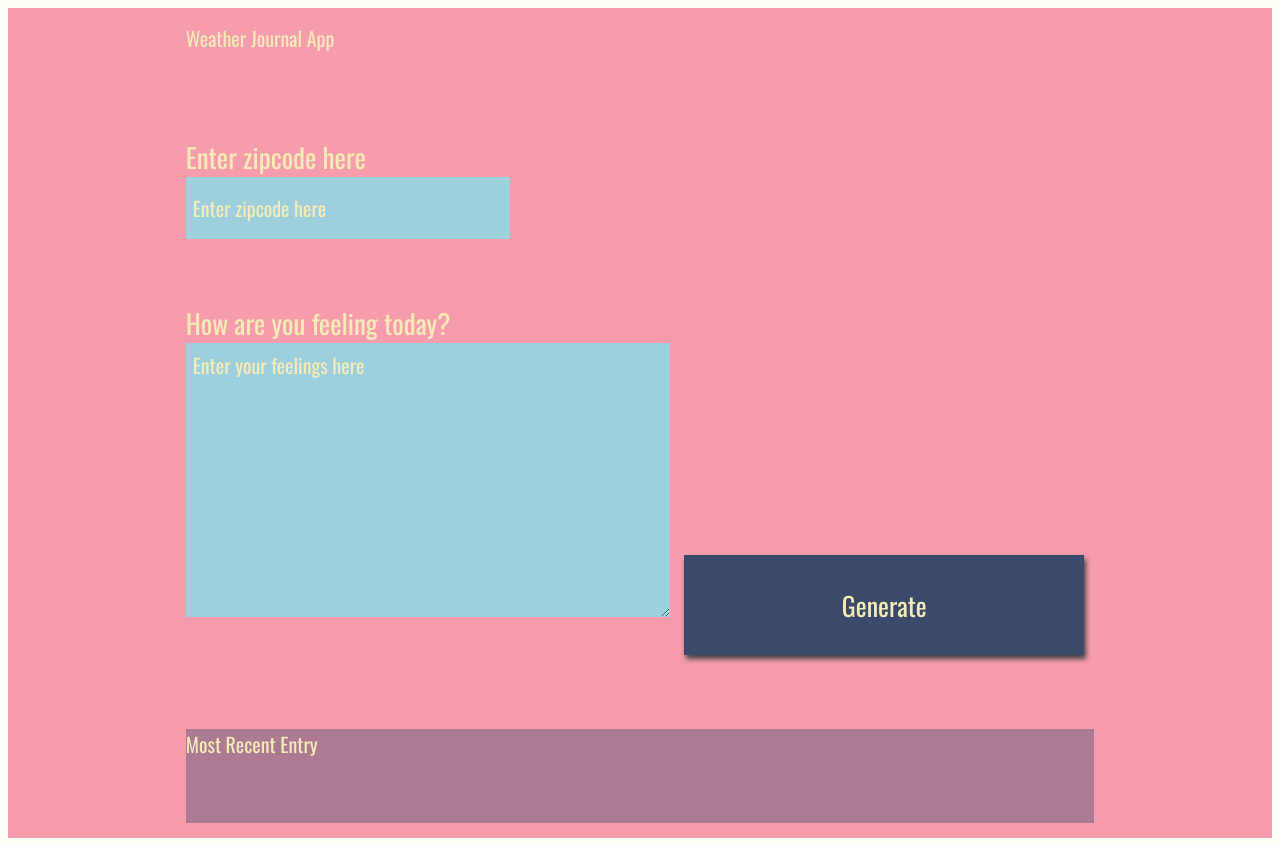
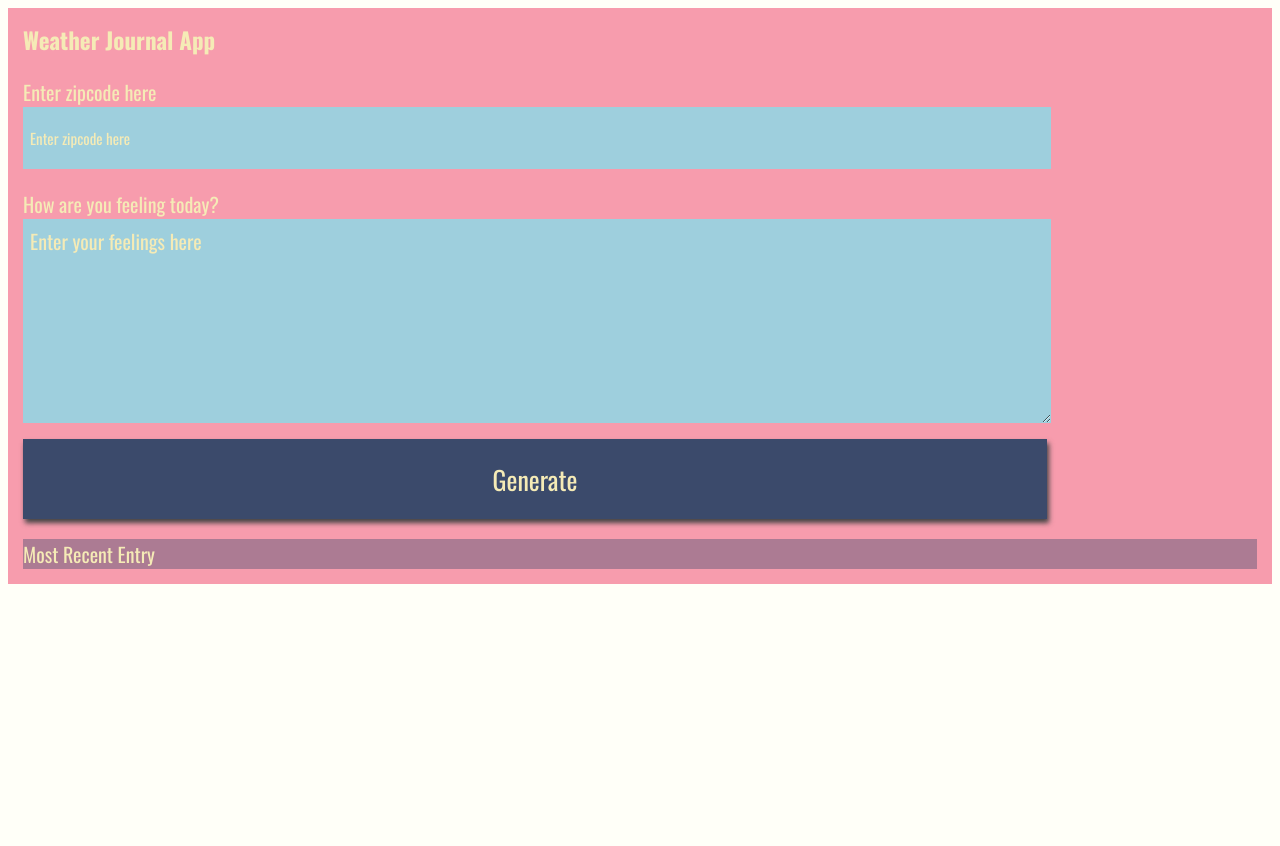
Before and after one commit to jhersheyy/weather_journal, a plain HTML site: page website/index.html in a window 1280 px wide. After the commit the page ends 800 px from the top, so only its background shows below. Drawn offline with nearby package versions, Linux system fonts and the light colour scheme; a web font is replaced by a local one.

Commit message:
restyled for 320px width screen

```diff
--- a/website/index.html
+++ b/website/index.html
@@ -17,7 +17,7 @@
     </div>
     <div class ="holder feel">
       <label for="feelings">How are you feeling today?</label>
-      <textarea class= "myInput" id="feelings" placeholder="Enter your feelings here" rows="9" cols="50"></textarea>
+      <textarea class= "myInput" id="feelings" placeholder="Enter your feelings here"></textarea>
       <button id="generate" type = "submit"> Generate </button>
     </div>
     <div class ="holder entry">
--- a/website/style.css
+++ b/website/style.css
@@ -5,12 +5,12 @@ body{
 
 #app{
     display: grid;
-    grid-auto-rows: minmax(50px, auto);
+    grid-auto-rows: min-content;
     /* grid-template-columns:  */
-    height:100vh;
+    height:minmax(100vh, auto);
     background: #f79cad;
     color: #f5ebb6;
-    justify-content: center;
+    justify-content: left;
     grid-gap: 1em;
     font-size: 20px;
     font-family: 'Oswald', sans-serif;
@@ -18,6 +18,9 @@ body{
 }
 .myInput{
     border:none;
+    height: 25vh;
+    width: 80vw;
+    margin-bottom: 10px;
 }
 .holder{
 
@@ -44,8 +47,11 @@ body{
 }
 
 .headline {
+    font-size: 23px;
+    font-weight: bold;
 
 }
+
 .title{
 
 }
@@ -53,30 +59,30 @@ body{
 /*  Basic Styling To Override Default For Basic HTML Elements */
 label{
     display:block;
-    font-size: 27px;
+    font-size: 20px;
 }
 
 input{
     display:block;
     height: 60px;
-    width: 320px;
+    width: 80vw;
     background:#9ecfdd;
     color: #f5ebb6;
-    font-size: 20px;
+    font-size: 15px;
     font-family: 'Oswald', sans-serif;
     border: none;
 }
 
 button{
-    width: 400px;
-    height: 100px;
+    width: 80vw;
+    height: 10vh;
     background: #3b4a6b;
     color: #f5ebb6;
     font-size: 26px;
     font-family: 'Oswald', sans-serif;
     border: none;
     box-shadow: 2px 4px 5px #444;
-    margin: 10px;
+    margin: 0px;
 }
 h1{
     font-size: 36px;
```
